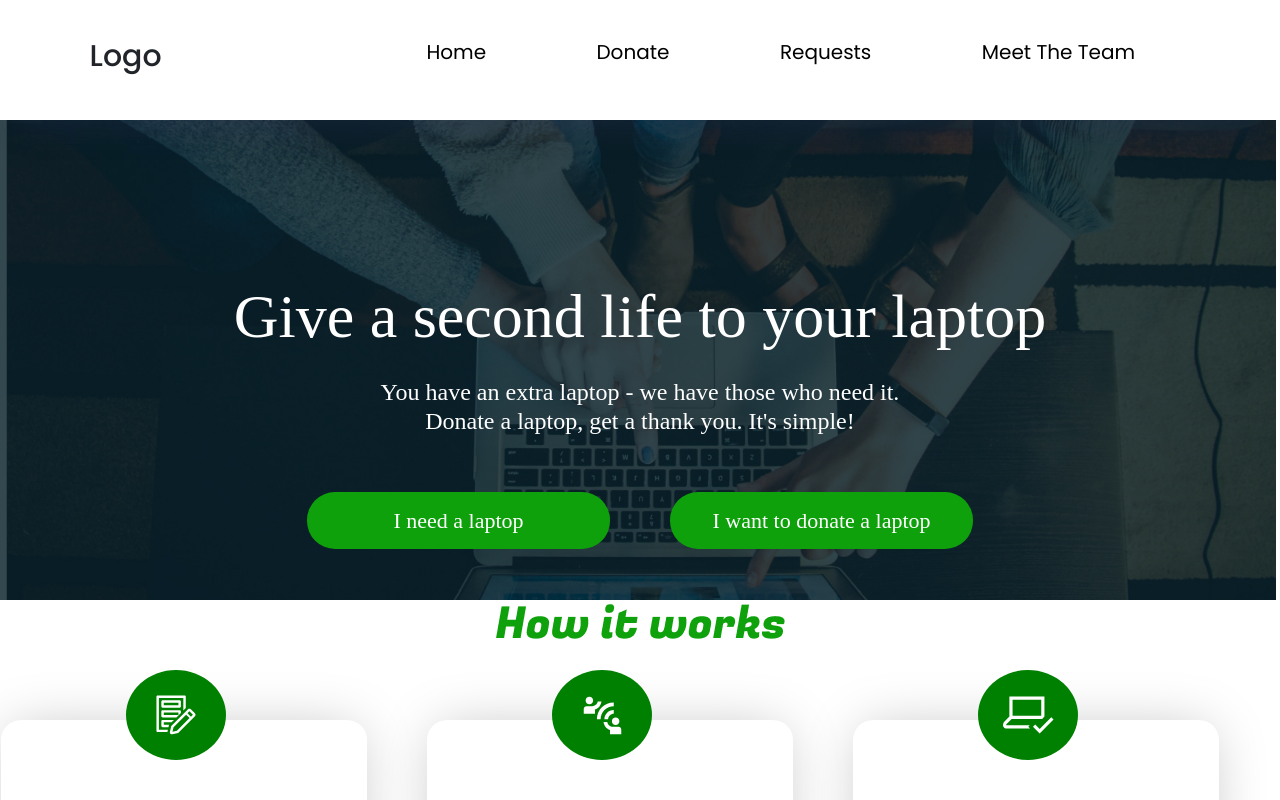
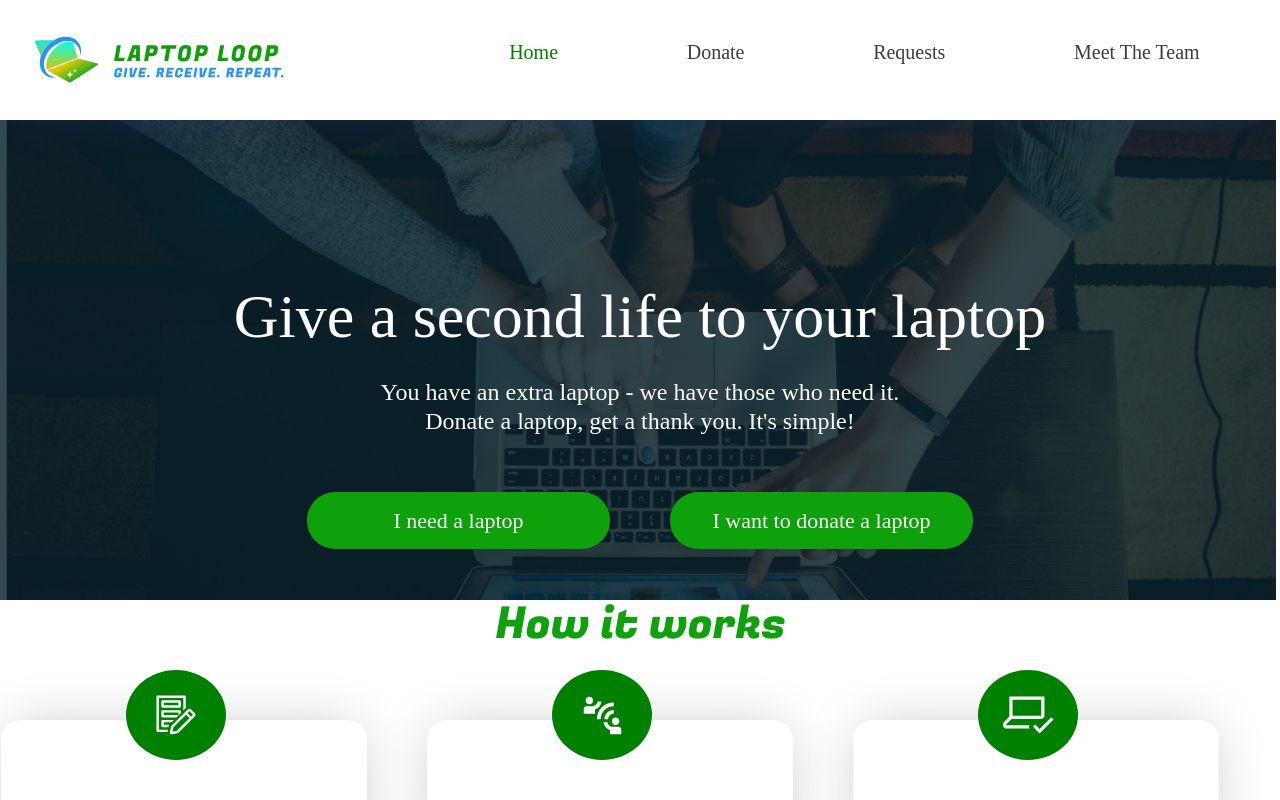
Before and after one commit to Sslim123/tech-roots-project, a React (Create React App) app in the folder client/: page / in a window 1280 px wide. Shown: the top 800 px of the page. Built offline with nearby package versions, Linux system fonts and the light colour scheme; no server answers.

Commit message:
var-ready

```diff
--- a/client/src/pages/component/navbar/navbar.css
+++ b/client/src/pages/component/navbar/navbar.css
@@ -6,22 +6,28 @@
 	font-family: "Poppins", sans-serif;
 }
 
-a {
+.navbar a {
 	text-decoration: none;
 }
-li {
+.navbar li {
 	list-style-type: none;
 }
 .navbar {
 	display: flex;
-  justify-content: space-around;
+	justify-content: flex-end;
 	align-items: center;
 	height: 15vh;
 	box-shadow: rgba(50, 50, 93, 0.23) 0px 30px 30px -20px;
 }
 .logo {
-  font-size: 30px;
+	display: flex;
+	width: 250px;
+  height: 60px;
+	position: absolute;
+	margin: auto;
+	left: 35px;
 }
+
 .nav-links {
 	text-decoration: none;
 	display: flex;
@@ -33,8 +39,15 @@ li {
 }
 
 .nav-links li {
+	color: #3e3e3e;
+	font-family: "Fredoka";
+	font-style: normal;
+	font-weight: 500;
+	font-size: 24px;
+	line-height: 29px;
 
-  color: black;
+	/* identical to box height */
+	text-align: center;
 	font-size: 20px;
 	padding: 10px 20px;
 	margin: 0 10px;
@@ -42,11 +55,13 @@ li {
 	text-transform: capitalize;
 }
 .nav-links li:hover {
-
 	background-color: #0fa10c;
 	border-radius: 20px;
 	transition: all 0.3s ease-out;
 	color: white;
+}
+.active li {
+	color: green;
 }
 
 .mobile-menu-icon {
@@ -59,15 +74,21 @@ li {
 	background: none;
 }
 
+@media (max-width: 1150px) {
+	.logo {
+		width: 150px;
+		left: 10px;
+	}
+}
+
 @media (max-width: 768px) {
 	.logo {
 		display: flex;
 		position: absolute;
-    top: 15px;
 		left: 35px;
 	}
 
-  .active-nav-links{
+	.active-nav-links {
 		color: red;
 	}
 
@@ -78,7 +99,8 @@ li {
 		position: absolute;
 		display: block;
 		list-style: none;
-    box-shadow: rgba(50, 50, 93, 0.23) 0px 50px 100px -20px, rgba(0, 0, 0, 0.3) 0px 30px 60px -30px;
+		box-shadow: rgba(50, 50, 93, 0.23) 0px 50px 100px -20px,
+			rgba(0, 0, 0, 0.3) 0px 30px 60px -30px;
 		right: 0;
 		top: 10%;
 		transition: all 0.5s ease-in-out;
@@ -86,6 +108,12 @@ li {
 		background-color: white;
 	}
 	ul li {
+		color: #3e3e3e;
+		font-family: "Fredoka";
+		font-style: normal;
+		font-weight: 500;
+		font-size: 24px;
+		line-height: 29px;
 		padding: 12px;
 		width: 100%;
 		transition: all 0.5s ease-in-out;
--- a/client/src/pages/component/navbar/navbar.js
+++ b/client/src/pages/component/navbar/navbar.js
@@ -3,14 +3,14 @@ import "./navbar.css";
 import { NavLink, Link } from "react-router-dom";
 import { FaBars } from "react-icons/fa";
 import { ImCross } from "react-icons/im";
-import { Nav } from "react-bootstrap";
+import svg from "./logo block.svg";
 
 const Navbar = (props) => {
 	const [Mobile, setMobile] = useState(false);
 	return (
 		<>
 			<nav className="navbar">
-				<h3 className="logo">Logo</h3>
+				<img className="logo" src={svg} alt="logo" />
 
 				<ul
 					className={Mobile ? "nav-links-mobile" : "nav-links"}
@@ -20,7 +20,9 @@ const Navbar = (props) => {
 						exact
 						to="/"
 						className="home"
-						activeClassName="active-nav-links"
+						activeClassName={
+							props.isActive === "homePage" ? "active" : undefined
+						}
 					>
 						<li>Home</li>
 					</NavLink>
@@ -39,7 +41,7 @@ const Navbar = (props) => {
 						<li>Requests</li>
 					</NavLink>
 					<NavLink
-						to="/skills"
+						to="/meat-the-team"
 						className="skills"
 						activeClassName="active-nav-links"
 					>
```
Also changed, not shown: client/src/pages/component/image/main-logo.png (added). Lines whose indentation alone changed are shown as unchanged.
